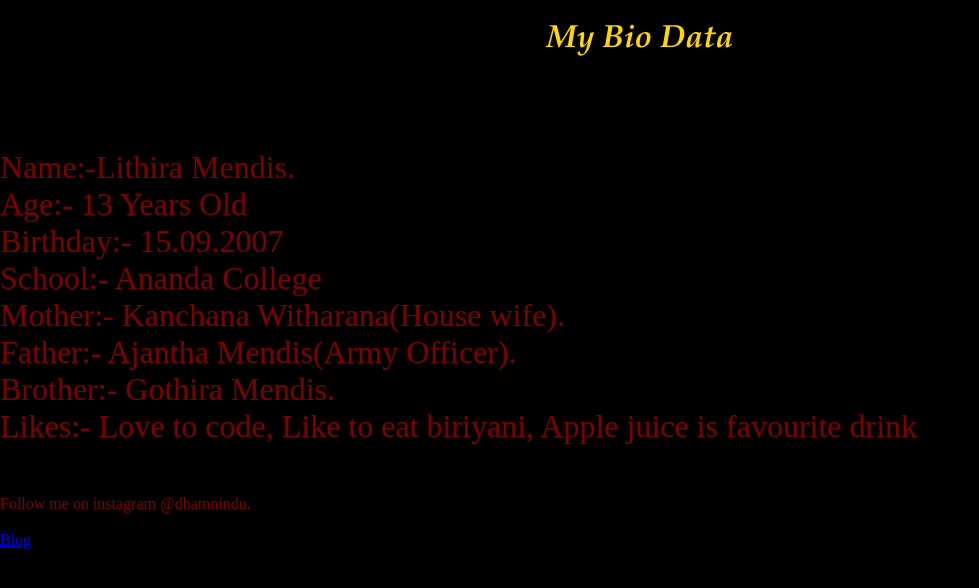
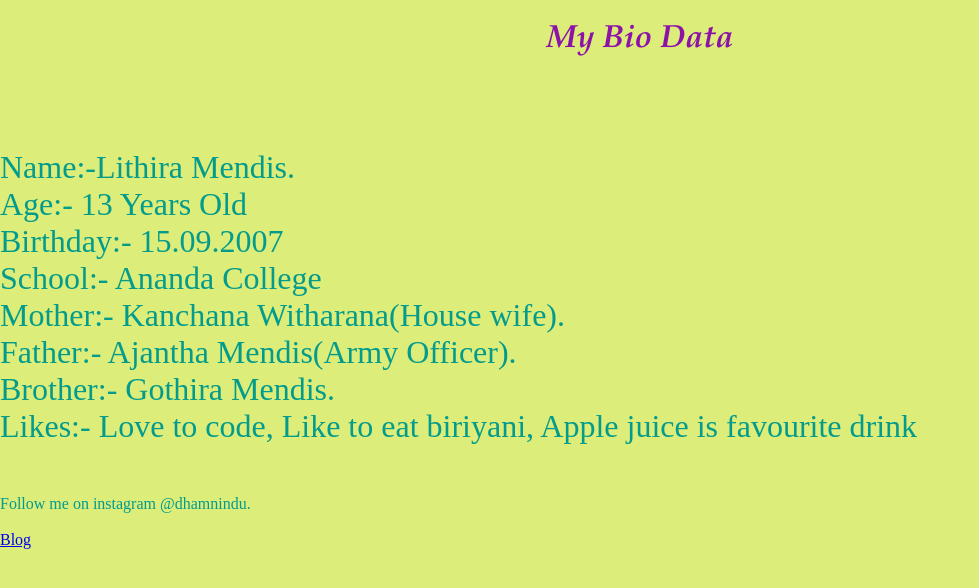
Before and after one commit to lithira2007/my-website, a plain HTML site: page index.html in a window 1280 px wide. Shown: the whole page, without its empty margins (0-979 px from the left). Drawn offline with Linux system fonts and the light colour scheme.

Commit message:
Update min.css

```diff
--- a/min.css
+++ b/min.css
@@ -3,17 +3,17 @@ body {
 	margin: 0;
 	text-align: left;
 	width: 100%;
-                 background-color: black;
-                 color:maroon;
+                 background-color: rgb(220, 237, 121);
+                 color:rgb(3, 155, 140);
 }
 
 h1 {
 text-align: center;
    font-size: 32px;
   font-family: Palatino, 'Palatino Linotype', serif;
-  color: gold;
+  color: rgb(141, 18, 168);
 }
-
+ss
 h2 {
 	font-size: 56px;
 }
@@ -29,3 +29,4 @@ h2 {
 
 p {
   font-size: 2rem;
+}
```
